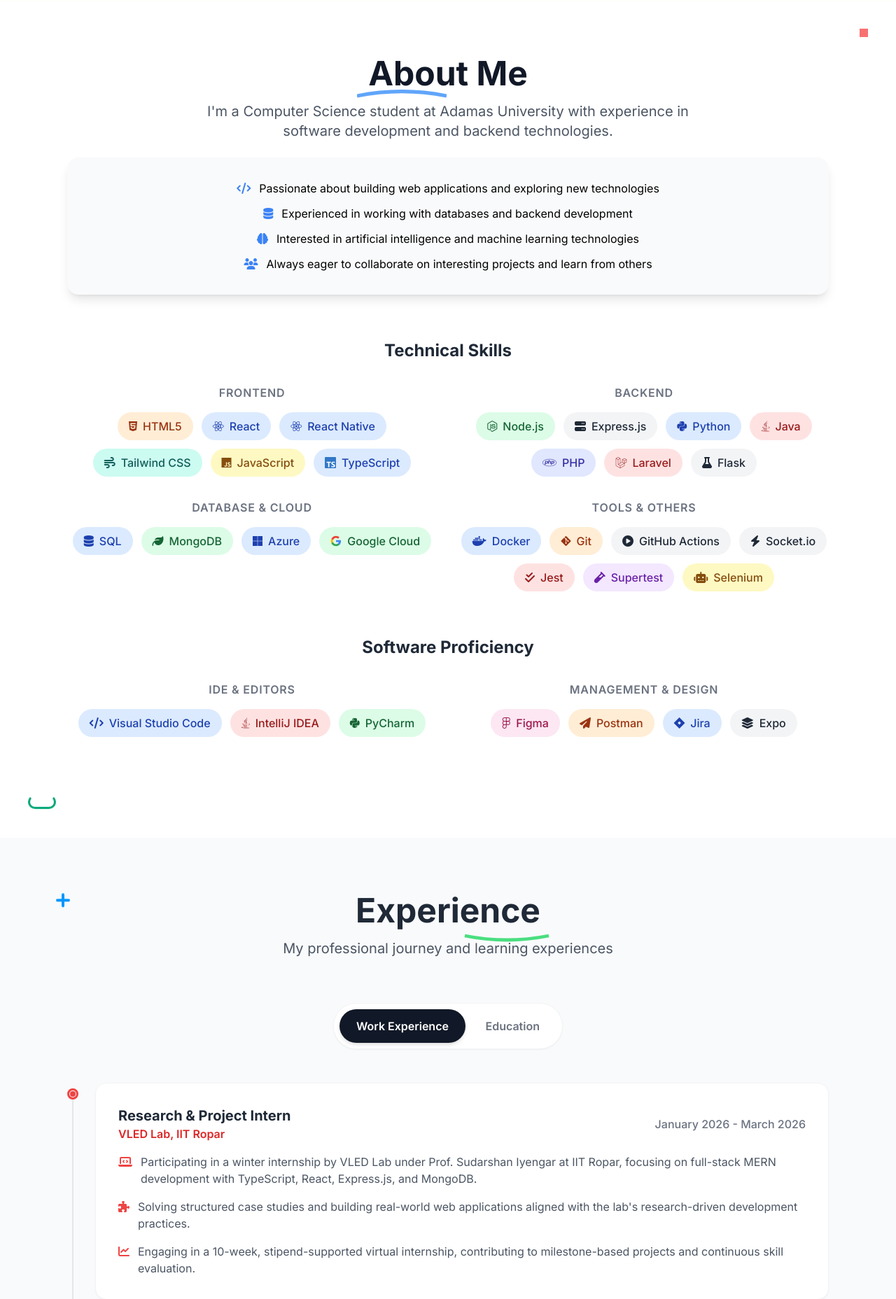
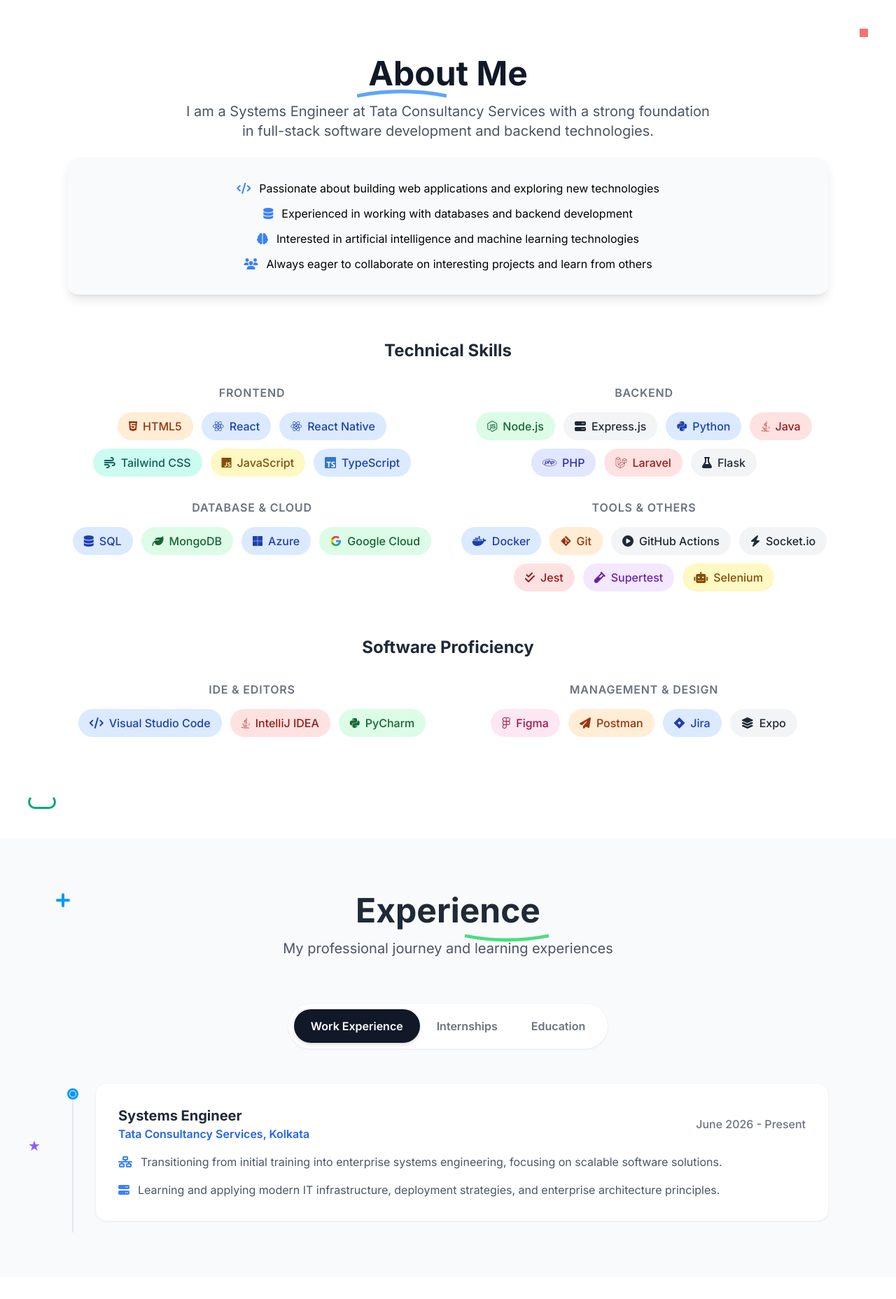
Before and after one commit to aFirmae/Portfolio, a Flask app: page / in a window 1280 px wide. Shown: the part 799-2655 px from the top of the page at 70% size. Run offline with Flask 3, Linux system fonts and the light colour scheme; some libraries are stand-ins or nearby versions.

Commit message:
feat: update professional profile, add internships tab with animated indicator, and persist active tab/filter selections using sessionStorage

```diff
--- a/templates/index.html
+++ b/templates/index.html
@@ -175,8 +175,7 @@
                         </div>
                     </div>
                     <p class="text-lg sm:text-xl md:text-2xl mb-8 text-gray-600 max-w-lg mx-auto md:mx-0">
-                        I create beautifully simple things, and I love what I do. Full Stack Developer & Computer
-                        Science Student.
+                        I create beautifully simple things, and I love what I do. Full Stack Developer & Systems Engineer.
                     </p>
 
                     <div class="flex flex-col sm:flex-row gap-4 justify-center md:justify-start items-center">
@@ -290,8 +289,7 @@
                     </svg>
                 </div>
                 <p class="text-lg sm:text-xl text-gray-600 max-w-3xl mx-auto mb-6">
-                    I'm a Computer Science student at Adamas University with experience in software development and
-                    backend technologies.
+                    I am a Systems Engineer at Tata Consultancy Services with a strong foundation in full-stack software development and backend technologies.
                 </p>
                 <div class="items-center bg-gray-50 p-6 md:p-8 rounded-2xl shadow-lg">
                     <ul class="items-center snap-start flex flex-col gap-3">
@@ -544,13 +542,18 @@
 
             <!-- Tab Navigation -->
             <div class="flex justify-center mb-12">
-                <div class="bg-white rounded-full p-2 shadow-sm border border-gray-100">
+                <div class="bg-white rounded-full p-2 shadow-sm border border-gray-100 relative flex">
+                    <div id="tab-indicator" class="absolute top-2 bottom-2 bg-gray-900 rounded-full transition-all duration-300 ease-out shadow-md pointer-events-none" style="left: 8px; width: 0px;"></div>
                     <button onclick="switchTab('work')" id="work-tab"
-                        class="tab-btn px-6 py-3 rounded-full font-semibold transition duration-300 bg-gray-900 text-white shadow-md">
+                        class="tab-btn relative z-10 px-6 py-3 rounded-full font-semibold transition-colors duration-300 text-white">
                         Work Experience
                     </button>
+                    <button onclick="switchTab('internships')" id="internships-tab"
+                        class="tab-btn relative z-10 px-6 py-3 rounded-full font-semibold transition-colors duration-300 text-gray-500 hover:text-gray-900">
+                        Internships
+                    </button>
                     <button onclick="switchTab('education')" id="education-tab"
-                        class="tab-btn px-6 py-3 rounded-full font-semibold transition duration-300 text-gray-500 hover:text-gray-900">
+                        class="tab-btn relative z-10 px-6 py-3 rounded-full font-semibold transition-colors duration-300 text-gray-500 hover:text-gray-900">
                         Education
                     </button>
                 </div>
@@ -558,6 +561,37 @@
 
             <!-- Work Experience Tab -->
             <div id="work-content" class="tab-content active">
+                <div class="space-y-8">
+                    <!-- TCS -->
+                    <div class="relative pl-8 md:pl-10">
+                        <div class="timeline-dot blue absolute left-0 top-2"></div>
+                        <div class="timeline-line"></div>
+                        <div
+                            class="bg-white p-6 md:p-8 rounded-2xl shadow-sm border border-gray-100 hover:shadow-md transition-shadow">
+                            <div class="flex flex-col md:flex-row md:items-center md:justify-between mb-4">
+                                <div>
+                                    <h3 class="text-xl font-bold text-gray-800">Systems Engineer</h3>
+                                    <p class="text-blue-600 font-semibold">Tata Consultancy Services, Kolkata</p>
+                                </div>
+                                <span class="text-gray-500 font-medium">June 2026 - Present</span>
+                            </div>
+                            <ul class="text-gray-600 space-y-4">
+                                <li class="flex items-start">
+                                    <i class="fas fa-network-wired text-blue-500 mt-1 mr-3"></i>
+                                    Transitioning from initial training into enterprise systems engineering, focusing on scalable software solutions.
+                                </li>
+                                <li class="flex items-start">
+                                    <i class="fas fa-server text-blue-500 mt-1 mr-3"></i>
+                                    Learning and applying modern IT infrastructure, deployment strategies, and enterprise architecture principles.
+                                </li>
+                            </ul>
+                        </div>
+                    </div>
+                </div>
+            </div>
+
+            <!-- Internships Tab -->
+            <div id="internships-content" class="tab-content">
                 <div class="space-y-8">
                     <!-- NPTEL Internship -->
                     <div class="relative pl-8 md:pl-10">
@@ -575,19 +609,19 @@
                             <ul class="text-gray-600 space-y-4">
                                 <li class="flex items-start">
                                     <i class="fas fa-laptop-code text-red-500 mt-1 mr-3"></i>
-                                    Participating in a winter internship by VLED Lab under Prof. Sudarshan Iyengar at
+                                    Participated in a winter internship by VLED Lab under Prof. Sudarshan Iyengar at
                                     IIT Ropar,
-                                    focusing on full-stack MERN development with TypeScript, React, Express.js, and
+                                    focused on full-stack MERN development with TypeScript, React, Express.js, and
                                     MongoDB.
                                 </li>
                                 <li class="flex items-start">
                                     <i class="fas fa-puzzle-piece text-red-500 mt-1 mr-3"></i>
-                                    Solving structured case studies and building real-world web applications aligned
+                                    Solved structured case studies and built real-world web applications aligned
                                     with the lab's research-driven development practices.
                                 </li>
                                 <li class="flex items-start">
                                     <i class="fas fa-chart-line text-red-500 mt-1 mr-3"></i>
-                                    Engaging in a 10-week, stipend-supported virtual internship, contributing to
+                                    Engaged in a 10-week, stipend-supported virtual internship, contributed to
                                     milestone-based projects and continuous skill evaluation.
                                 </li>
                             </ul>
@@ -740,9 +774,8 @@
                                 <span class="text-gray-500 font-medium">2022 - 2026</span>
                             </div>
                             <p class="text-gray-600">
-                                Currently pursuing Bachelor of Technology with specialization in Computer Science &
-                                Engineering.
-                                <span class="text-purple-600 font-semibold">Current CGPA: 9.17/10</span>
+                                Completed Bachelor of Technology with specialization in Computer Science & Engineering.
+                                <span class="text-purple-600 font-semibold">CGPA: 9.20/10</span>
                             </p>
                         </div>
                     </div>
```
Also changed, not shown: public/assets/js/script.js.
